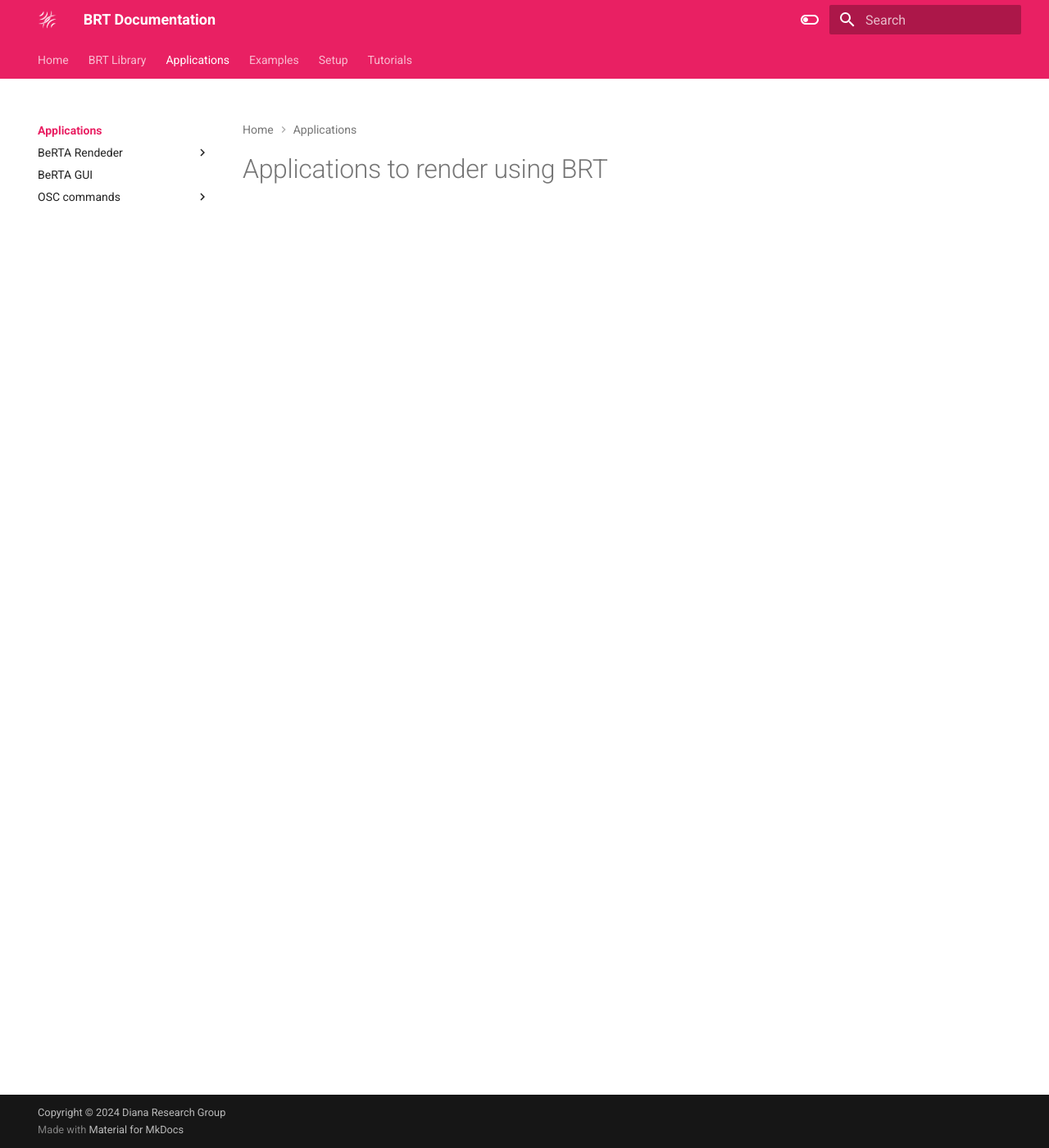
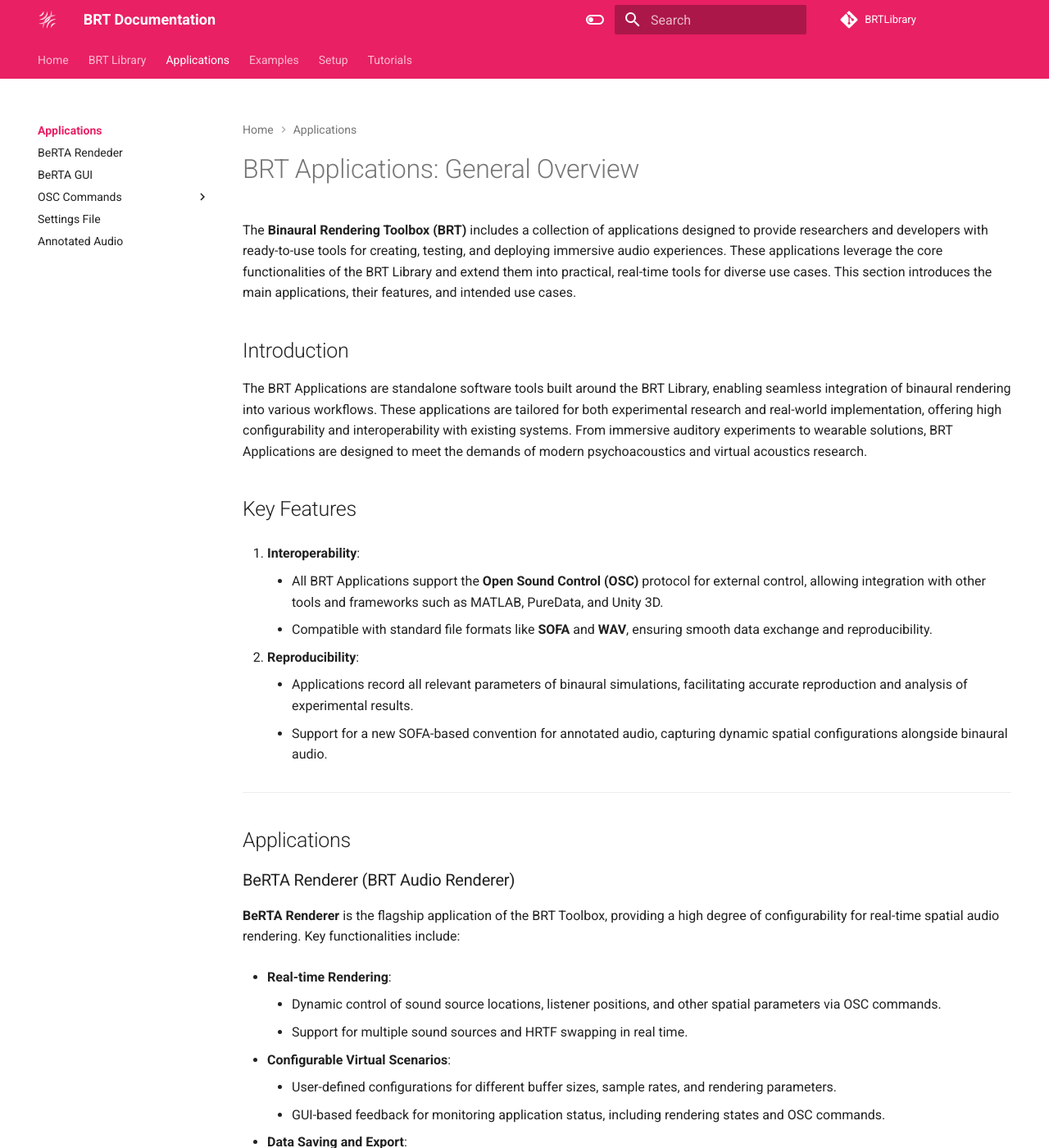
Before and after one commit to GrupoDiana/BRT-Documentation, an MkDocs documentation site: the page built from docs/applications/index.md, in a window 1280 px wide and 1400 px high. Shown: the whole window at 82% size. Built offline with MkDocs 1.6.1 and Material for MkDocs 9.7.7, drawn with Linux system fonts in a browser that asks for light colours; comment, search, counter and statistics services are not loaded; some of the changed text lies outside the part shown.

Commit message:
feat: Working on the models and the organisation of the website.

```diff
--- a/docs/applications/index.md
+++ b/docs/applications/index.md
@@ -1 +1,73 @@
-# Applications to render using BRT
+# BRT Applications: General Overview
+
+The **Binaural Rendering Toolbox (BRT)** includes a collection of applications designed to provide researchers and developers with ready-to-use tools for creating, testing, and deploying immersive audio experiences. These applications leverage the core functionalities of the BRT Library and extend them into practical, real-time tools for diverse use cases. This section introduces the main applications, their features, and intended use cases.
+
+## Introduction
+
+The BRT Applications are standalone software tools built around the BRT Library, enabling seamless integration of binaural rendering into various workflows. These applications are tailored for both experimental research and real-world implementation, offering high configurability and interoperability with existing systems. From immersive auditory experiments to wearable solutions, BRT Applications are designed to meet the demands of modern psychoacoustics and virtual acoustics research.
+
+## Key Features
+
+1. **Interoperability**:
+    - All BRT Applications support the **Open Sound Control (OSC)** protocol for external control, allowing integration with other tools and frameworks such as MATLAB, PureData, and Unity 3D.
+    - Compatible with standard file formats like **SOFA** and **WAV**, ensuring smooth data exchange and reproducibility.
+
+2. **Reproducibility**:
+    - Applications record all relevant parameters of binaural simulations, facilitating accurate reproduction and analysis of experimental results.
+    - Support for a new SOFA-based convention for annotated audio, capturing dynamic spatial configurations alongside binaural audio.
+
+---
+
+## Applications
+
+### BeRTA Renderer (BRT Audio Renderer)
+
+**BeRTA Renderer** is the flagship application of the BRT Toolbox, providing a high degree of configurability for real-time spatial audio rendering. Key functionalities include:
+
+- **Real-time Rendering**:
+    - Dynamic control of sound source locations, listener positions, and other spatial parameters via OSC commands.
+    - Support for multiple sound sources and HRTF swapping in real time.
+
+- **Configurable Virtual Scenarios**:
+    - User-defined configurations for different buffer sizes, sample rates, and rendering parameters.
+    - GUI-based feedback for monitoring application status, including rendering states and OSC commands.
+
+- **Data Saving and Export**:
+    - Saves all parameters and audio in the annotated audio format for reproducibility.
+    - Exports simulation data for further analysis or use in auditory modeling.
+
+### BeRTA GUI (BRT Audio Renderer GUI)
+
+**BeRTA GUI** is a graphical interface (Windows x64 and MacOS) to control BeRTA Renderer via OSC.
+
+### Wearable Solutions
+
+BRT Toolbox also includes applications designed for portable, low-latency rendering on wearable devices:
+
+- **BeRTA-mini**:
+    - A lightweight version of BeRTA tailored for wearable platforms, combining a BELA audio board, IMU sensors (gyroscope, magnetometer, accelerometer), and headphones.
+    - Designed for on-the-go binaural rendering with high responsiveness and accuracy.
+
+- **Tracker Interoperability**:
+    - Integrates with MBIENTLAB’s MetaMotionRL and other motion tracking devices.
+    - Converts tracking data into OSC commands for seamless interaction with other BRT applications.
+
+### Future Applications
+
+Several additional tools are under development or planned for future releases, including:
+    - Multi-listener rendering applications.
+    - Tools for simulating advanced reverberation models (e.g., convolution-based and hybrid approaches).
+    - Hearing loss and hearing aid simulations.
+
+## Usage
+
+BRT Applications are ideal for:
+- Psychoacoustic experiments requiring dynamic spatial configurations.
+- Integration into existing experimental setups with OSC-controlled workflows.
+- Real-time virtual acoustics rendering for VR/AR applications and wearable devices.
+
+These applications are designed to minimize the coding effort required to deploy sophisticated audio rendering capabilities, making them accessible to a wide range of users.
+
+---
+
+For more information about the BRT Applications and their functionalities, visit the [BRT GitHub Repository](https://github.com/GrupoDiana/BRTLibrary).
--- a/mkdocs.yml
+++ b/mkdocs.yml
@@ -2,6 +2,9 @@
 site_url: https://grupodiana.github.io/BRT-Documentation/
 site_author: Diana Research Group - University of Malaga
 site_description: Documentation site of the entire BRT ecosystem
+
+repo_name: BRTLibrary
+repo_url: https://github.com/GrupoDiana/BRTLibrary
 
 theme:
   name: material
@@ -67,11 +70,13 @@
 
     - Source Models:
       - library/source-models/index.md
-      - Simple Model: library/source-models/simpleModel.md
+      - Omnidirectional Model: library/source-models/simpleModel.md
       - Directivity Model: library/sousource-modelsrce/directivityModel.md
       - Virtual Source: library/source-models/virtualSource.md
     - Listener Models:
       - library/listener-models/index.md
+      - Listener acoustic model based on HRTF: library/listener-models/listener-acoustic-model-hrtf.md
+      - Listener acoustic model based on BRIR: library/listener-models/listener-acoustic-model-brir.md
     - Environment Models:
       - library/environment-models/index.md
       - RIR models:
@@ -96,9 +101,8 @@
     - applications/index.md
     - BeRTA Rendeder:
       - applications/berta-renderer/index.md
-      - Settings File: applications/berta-renderer/settingsFile.md
     - BeRTA GUI: applications/berta-gui.md
-    - OSC commands:
+    - OSC Commands:
       - Overview: osc/index.md
       - Control commands: osc/control.md
       - Overall commands: osc/overall.md
@@ -106,7 +110,8 @@
       - Source commands: osc/source.md
       - Listener commands: osc/listener.md
       - Environment commands: osc/environment.md
-
+    - Settings File: applications/settingsFile.md
+    - Annotated Audio: applications/annotated-audio/index.md
   - Examples:
     - Code blocks: example-code.md
     - Icons: example-emoji.md
```
Also changed, not shown: docs/index.md (+4 -6 lines), docs/library/index.md (+94 -0 lines), docs/library/listener-models/listener-acoustic-model-ambisonic-brir.md (added, +1 -0 lines), docs/library/listener-models/listener-acoustic-model-ambisonic-hrtf.md (added, +1 -0 lines), docs/library/listener-models/listener-acoustic-model-hrtf.md (added, +1 -0 lines), docs/applications/settingsFile.md (renamed from docs/applications/berta-renderer/settingsFile.md), docs/library/listener-models/listener-acoustic-model-brir.md (added).
